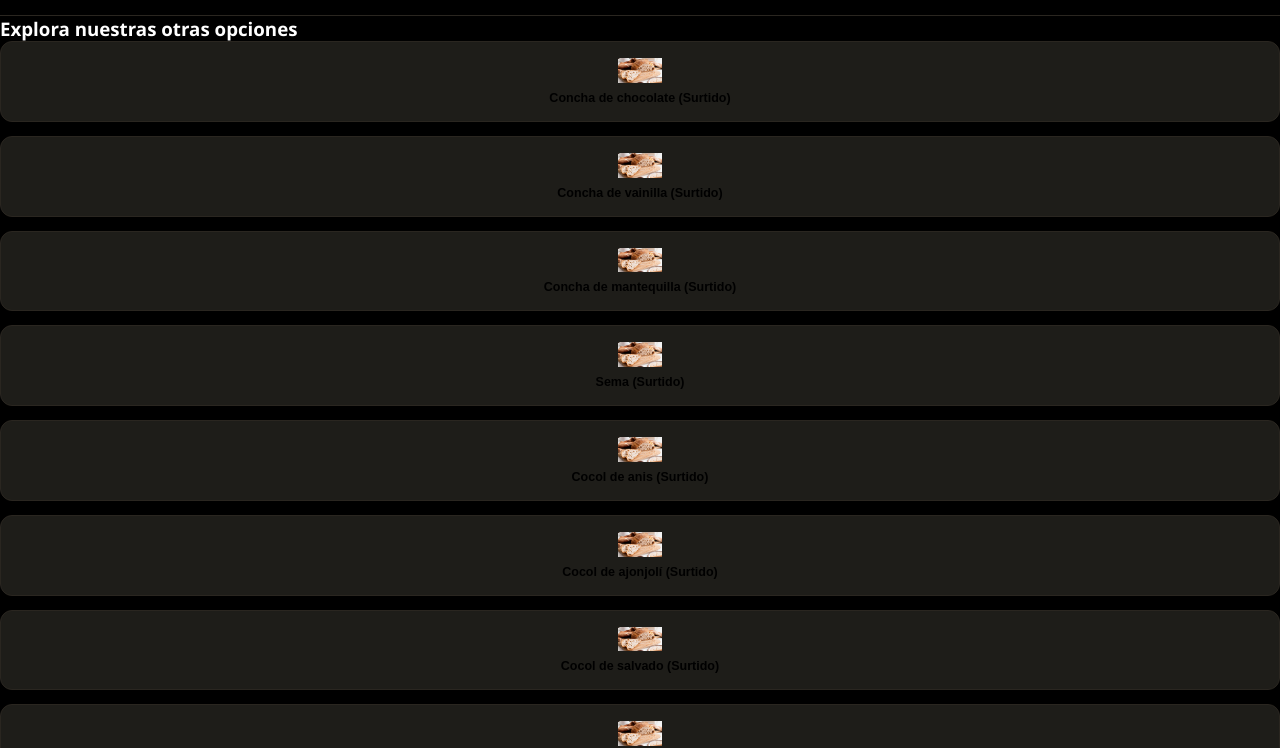
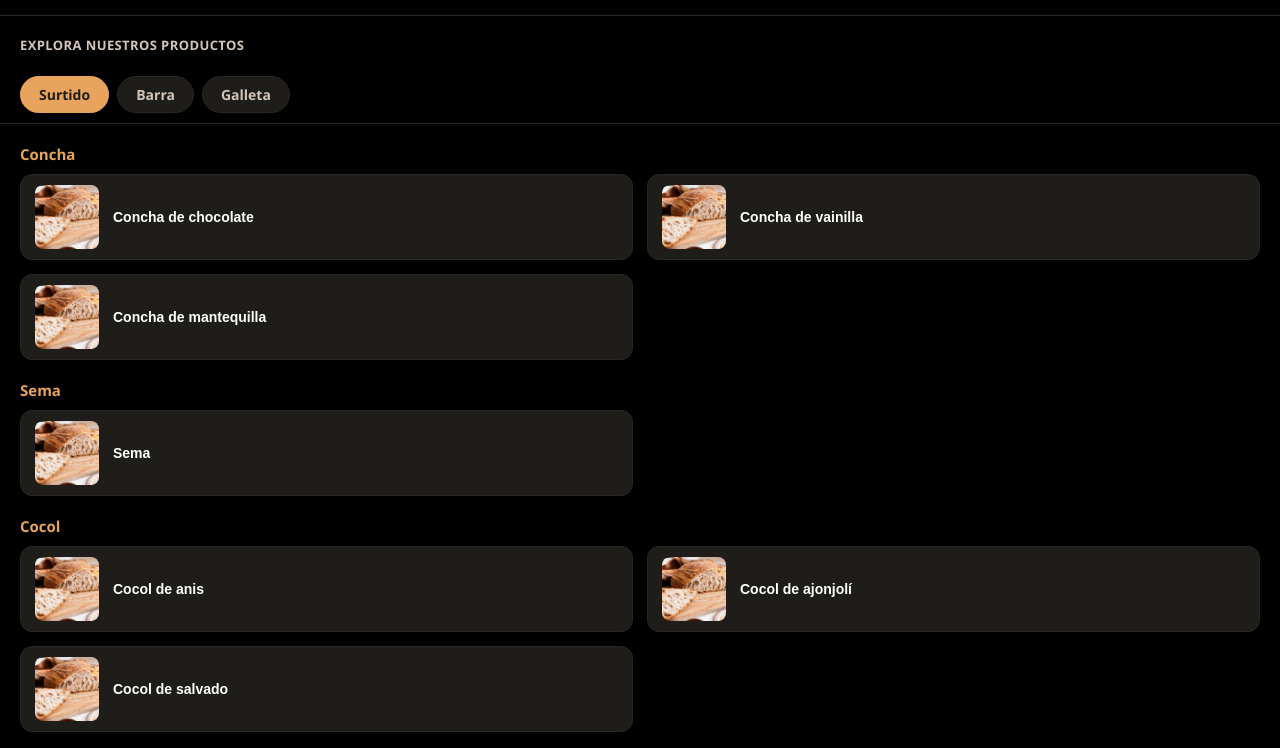
Before and after one commit to RichardOcampo/Panazteca, a plain HTML site: page diseño/productos.html in a window 1280 px wide. Shown: the part 65-813 px from the top of the page. Drawn offline with Linux system fonts and the light colour scheme.

Commit message:
Add files via upload

```diff
--- a/diseño/css/styles.css
+++ b/diseño/css/styles.css
@@ -362,3 +362,87 @@ body {
         padding: 32px 24px 48px;
     }
 }
+
+/* ---- PÁGINA DE PRODUCTOS: pestañas por categoría ---- */
+.productos-titulo {
+    font-size: 13px;
+    text-transform: uppercase;
+    letter-spacing: .4px;
+    color: var(--texto-suave);
+    padding: 20px 20px 12px;
+}
+
+.categorias-tabs {
+    display: flex;
+    gap: 8px;
+    overflow-x: auto;            /* se desliza en celular */
+    padding: 10px 20px;
+    position: sticky;            /* se queda fija al bajar */
+    top: 0;
+    background: var(--crema);
+    border-bottom: 1px solid var(--borde);
+    z-index: 5;
+    scrollbar-width: none;
+}
+
+.categorias-tabs::-webkit-scrollbar {
+    display: none;
+}
+
+.tab {
+    flex: 0 0 auto;              /* no se encogen */
+    padding: 8px 18px;
+    border: 1px solid var(--borde);
+    border-radius: 999px;
+    background: var(--superficie);
+    color: var(--texto-suave);
+    font-family: inherit;
+    font-size: 14px;
+    font-weight: 700;
+    cursor: pointer;
+    transition: background .15s ease, color .15s ease;
+}
+
+.tab.active {
+    background: var(--masa);
+    border-color: var(--masa);
+    color: #1E1D19;              /* texto oscuro sobre el dorado */
+}
+
+.subcategoria-titulo {
+    margin: 20px 20px 10px;
+    font-size: 15px;
+    font-weight: 800;
+    color: var(--masa);
+}
+
+/* Tarjetas de la lista: horizontales (foto a la izquierda), más compactas */
+#cross-nav-container {
+    padding-bottom: 24px;
+}
+
+#cross-nav-container .cross-nav-grid {
+    padding: 0 20px;
+}
+
+#cross-nav-container .cross-nav-card {
+    flex-direction: row;
+    text-align: left;
+    gap: 14px;
+    padding: 10px 14px;
+    font-size: 14px;
+    color: var(--texto);
+}
+
+#cross-nav-container .cross-nav-card img {
+    width: 64px;
+    height: 64px;
+    object-fit: cover;
+    border-radius: 8px;
+}
+
+@media (min-width:720px) {
+    #cross-nav-container .cross-nav-grid {
+        grid-template-columns: repeat(2, 1fr) !important; /* anula el 1fr inline */
+    }
+}
--- a/diseño/js/poductos.js
+++ b/diseño/js/poductos.js
@@ -1,29 +1,59 @@
 document.addEventListener("DOMContentLoaded", () => {
-        const contenedor = document.getElementById("cross-nav-container");
+  const tabs = document.getElementById("categorias-tabs");
+  const contenedor = document.getElementById("cross-nav-container");
 
-        // Limpiamos el contenedor por si acaso
-        contenedor.innerHTML = "";
+  // Categorías únicas, en el orden en que aparecen en catalogo.js
+  const categorias = [...new Set(Object.values(productos).map(p => p.categoria))];
 
-        // Recorremos cada producto en el diccionario
-        // Usamos Object.entries para tener la LLAVE (id) de cada producto,
-        // que es lo que index.html espera recibir en el parámetro ?producto=
-        Object.entries(productos).forEach(([id, prod]) => {
-            contenedor.innerHTML += `
-                    <button class="cross-nav-card" data-id="${id}" data-category="${prod.categoria}">
-                        <img src="${prod.imagen}" alt="${prod.nombre}">
-                        <span>${prod.nombre} (${prod.categoria})</span>
-                    </button>
-                `;
-        });
+  // Categoría activa: la de la URL (?categoria=Galleta) o la primera
+  let activa = new URLSearchParams(window.location.search).get("categoria");
+  if (!categorias.includes(activa)) activa = categorias[0];
 
-        // Al hacer click, mandamos al usuario a index.html con el id del
-        // producto en la URL. index.html (via main.js) lee ese parámetro
-        // y pinta la info correspondiente, igual que si hubiera escaneado
-        // el QR de ese producto.
-        contenedor.querySelectorAll(".cross-nav-card").forEach(card => {
-            card.addEventListener("click", () => {
-                const id = card.dataset.id;
-                window.location.href = `index.html?producto=${encodeURIComponent(id)}`;
-            });
-        });
+  function renderTabs() {
+    tabs.innerHTML = categorias.map(cat => `
+      <button class="tab ${cat === activa ? "active" : ""}" data-categoria="${cat}">
+        ${cat}
+      </button>`).join("");
+  }
+
+  function renderProductos() {
+    // Agrupa por subcategoría los productos de la categoría activa
+    const grupos = {};
+    Object.entries(productos).forEach(([id, p]) => {
+      if (p.categoria !== activa) return;
+      (grupos[p.subcategoria] ||= []).push([id, p]);
     });
+
+    contenedor.innerHTML = Object.entries(grupos).map(([sub, items]) => `
+      <h4 class="subcategoria-titulo">${sub}</h4>
+      <div class="cross-nav-grid" style="grid-template-columns: 1fr;">
+        ${items.map(([id, p]) => `
+          <button class="cross-nav-card" data-id="${id}">
+            <img src="${p.imagen}" alt="${p.nombre}">
+            <span>${p.nombre}</span>
+          </button>`).join("")}
+      </div>`).join("");
+  }
+
+  // Cambiar de categoría
+  tabs.addEventListener("click", (e) => {
+    const tab = e.target.closest(".tab");
+    if (!tab) return;
+    activa = tab.dataset.categoria;
+    renderTabs();
+    renderProductos();
+    // Recuerda la categoría en la URL, así "atrás" desde un producto
+    // te regresa a la misma categoría
+    history.replaceState(null, "", `?categoria=${encodeURIComponent(activa)}`);
+  });
+
+  // Click en un producto: ir a index.html con su ID
+  contenedor.addEventListener("click", (e) => {
+    const card = e.target.closest(".cross-nav-card");
+    if (!card) return;
+    window.location.href = `index.html?producto=${encodeURIComponent(card.dataset.id)}`;
+  });
+
+  renderTabs();
+  renderProductos();
+});
--- a/diseño/productos.html
+++ b/diseño/productos.html
@@ -15,13 +15,11 @@
             <span class="brand-name">Pan Azteca</span>
         </header>
 
-        <h3>Explora nuestras otras opciones</h3>
-        <div id="cross-nav-container" class="cross-nav-grid" style="grid-template-columns: 1fr;">
+        <h3 class="productos-titulo">Explora nuestros productos</h3>
+        <div id="categorias-tabs" class="categorias-tabs"></div>
+        <div id="cross-nav-container"></div>
 
-        </div>
-    </div>
-
-    <footer>
+        <footer>
         <nav class="bottom-nav" aria-label="Navegación principal">
             <a href="#inicio" class="active">🏠<span>Inicio</span></a>
             <a href="productos.html">📖<span>Productos</span></a>
@@ -30,6 +28,9 @@
         <div class="gesture-line"></div>
     </footer>
 
+    </div>
+    </div>
+
 </body>
 
 <script src="js/catalogo.js"></script>
```
